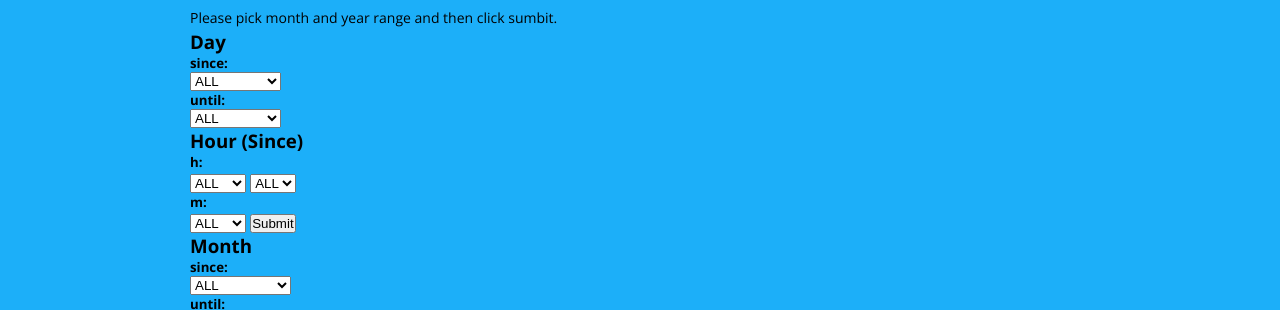
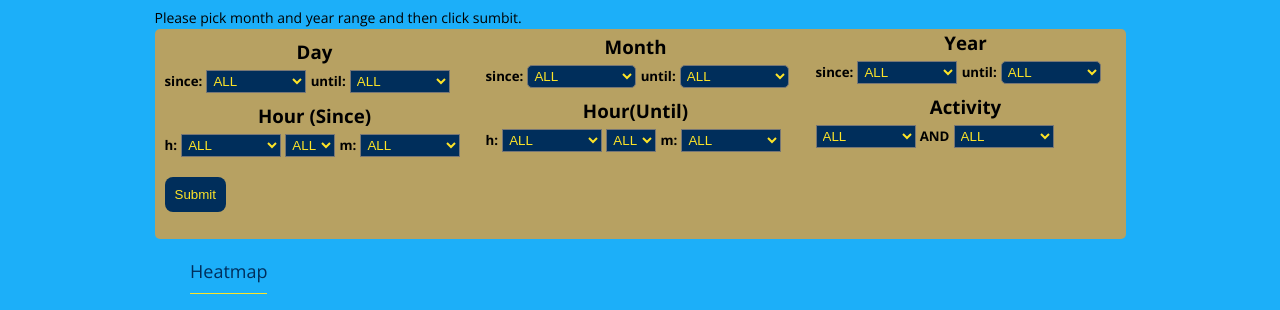
Before and after one commit to rkapsalis/project-web, a plain HTML site: page admin/admin_maps.html in a window 1280 px wide. Shown: the part 117-427 px from the top of the page. Drawn offline with nearby package versions, Linux system fonts and the light colour scheme; files whose address does not match are found by name.

Commit message:
style updated

```diff
--- a/admin/admin.css
+++ b/admin/admin.css
@@ -336,3 +336,100 @@ h1 {padding: 20px 0px;}
 .button {
   cursor: pointer
 }
+#monthuntil{
+  display: inline;
+  padding: 2px;
+  width: 109px ;
+   border-radius: 5px;
+
+  margin-right: 6px;
+}
+#yearuntil{
+  display: inline;
+  margin-right: 7px;
+  padding: 2px;
+  width: 100px !important;
+  border-radius: 5px;
+
+}
+#monthsince{
+  display: inline;
+   margin-right: 0px;
+   padding: 2px;
+   width: 109px !important;
+  border-radius: 5px;
+   margin-bottom: 10px;
+  /*background-color: #fd7b52;
+  color:#002e5b;*/
+
+}
+#yearsince{
+  display: inline;
+  margin-right: 0px;
+  padding: 2px;
+  width: 100px !important;
+  margin-bottom: 10px;
+
+
+}
+#submitrange{
+  border-radius:8px;
+  background-color:  #002e5b;
+  padding: 10px;
+  cursor: pointer;
+  color: #fde428;
+  border: none;
+  position: relative;
+  margin-top: 10px;
+}
+#select-box{
+  background-color: #b7a162;
+  padding: 10px;
+   height: 190px;
+   border-radius: 5px;
+}
+#select-box h3{
+  width: 300px;
+  display: inline-block;
+  text-align: center;
+  margin-bottom: 5px;
+}
+#block1{
+  width: 316px;
+
+}
+#block2{
+  margin: -38px 20px 2px 301px;
+  width: 316px;
+  top: -140px;
+  position: relative;
+  display: block;
+  padding-left: 20px;
+}
+#block3{
+  margin: -124px 0px 2px 601px;
+  width: 300px;
+  top: -150px;
+  position: relative;
+  display: block;
+  padding-left: 50px;
+}
+select{
+  width: 100px ;
+  margin-bottom: 10px;
+    background-color: #002e5b;
+  color:#fde428;
+  padding: 2px;
+}
+#select-box h5{
+
+ width: 20%;
+ display: inline;
+
+}
+#am-pm{
+   width: 50px ;
+}
+#activity1 {
+
+}
```
